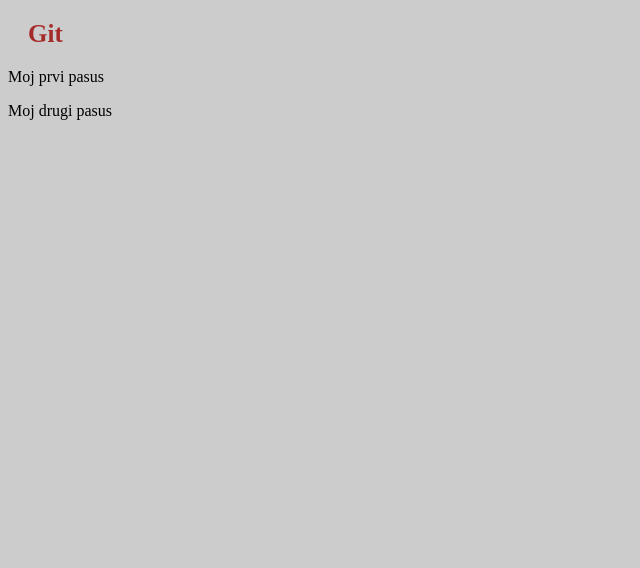
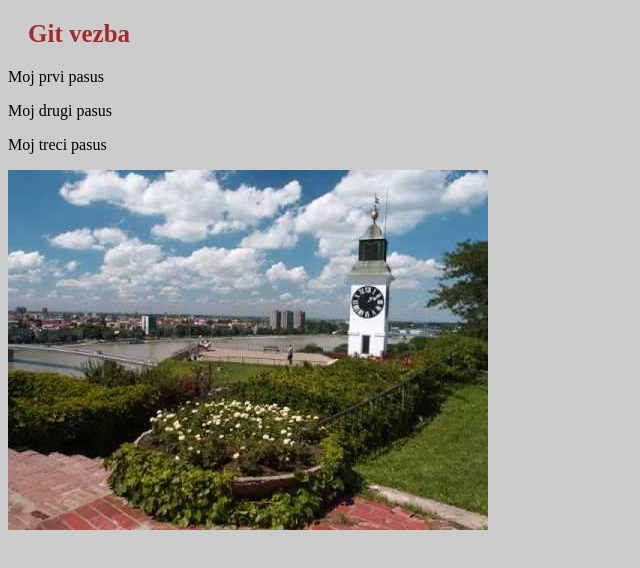
Before and after one commit to vukovsladja/smart, a plain HTML site: page index.html in a window 1280 px wide. Shown: the whole page, without its empty margins (0-640 px from the left). Drawn offline with Linux system fonts and the light colour scheme.

Commit message:
dodata slika i pasus

```diff
--- a/index.html
+++ b/index.html
@@ -8,9 +8,12 @@
     <link rel="stylesheet" href="./css/styles.css">
 </head>
 <body>
-    <h1>Git</h1>
+    <h1>Git vezba</h1>
 
     <p>Moj prvi pasus</p>
     <p>Moj drugi pasus</p>
+    <p>Moj treci pasus</p>
+
+    <img src="img/novi_sad.jpg" alt="novi_sad.jpg">
 </body>
 </html>
```
Also changed, not shown: img/novi_sad.jpg (added).
